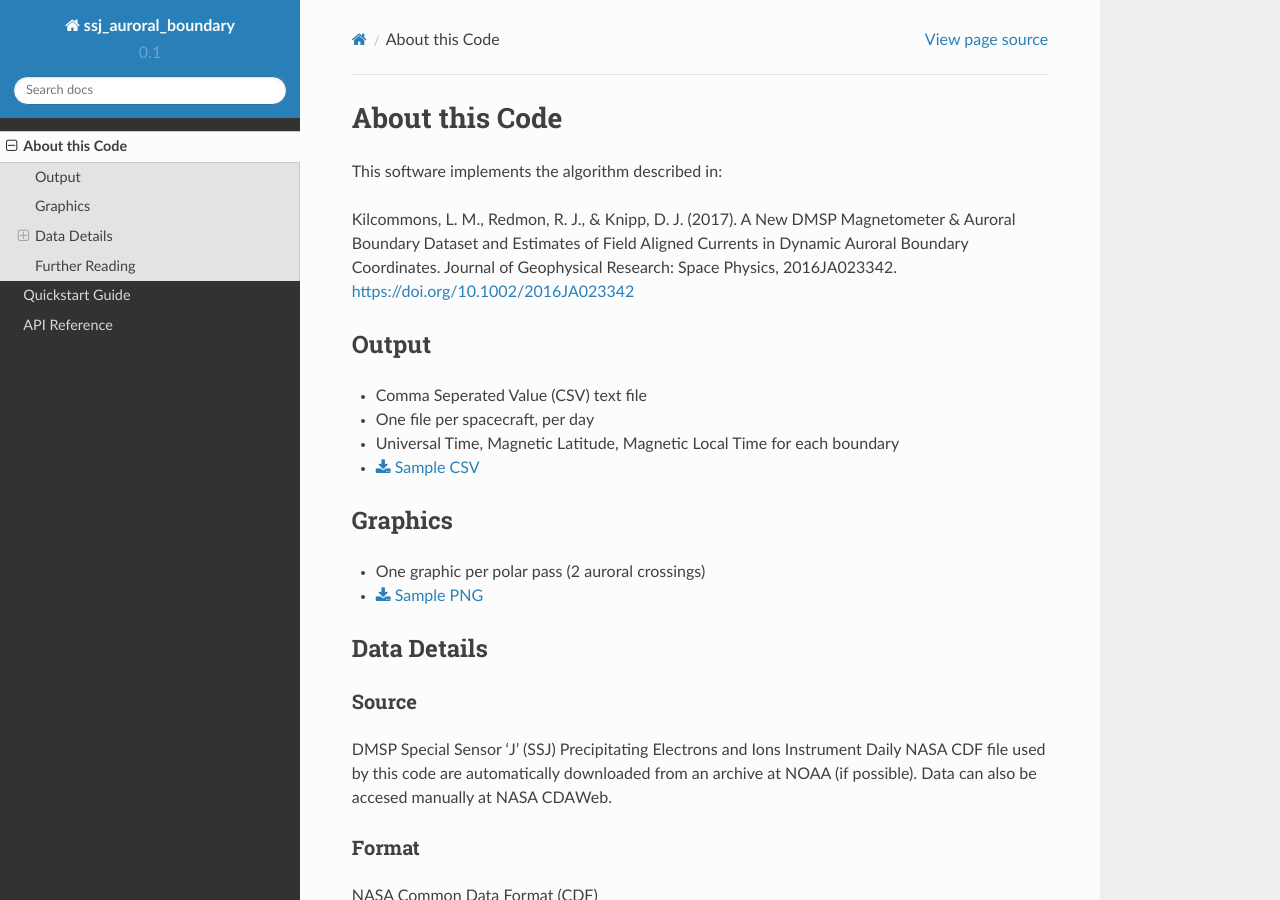
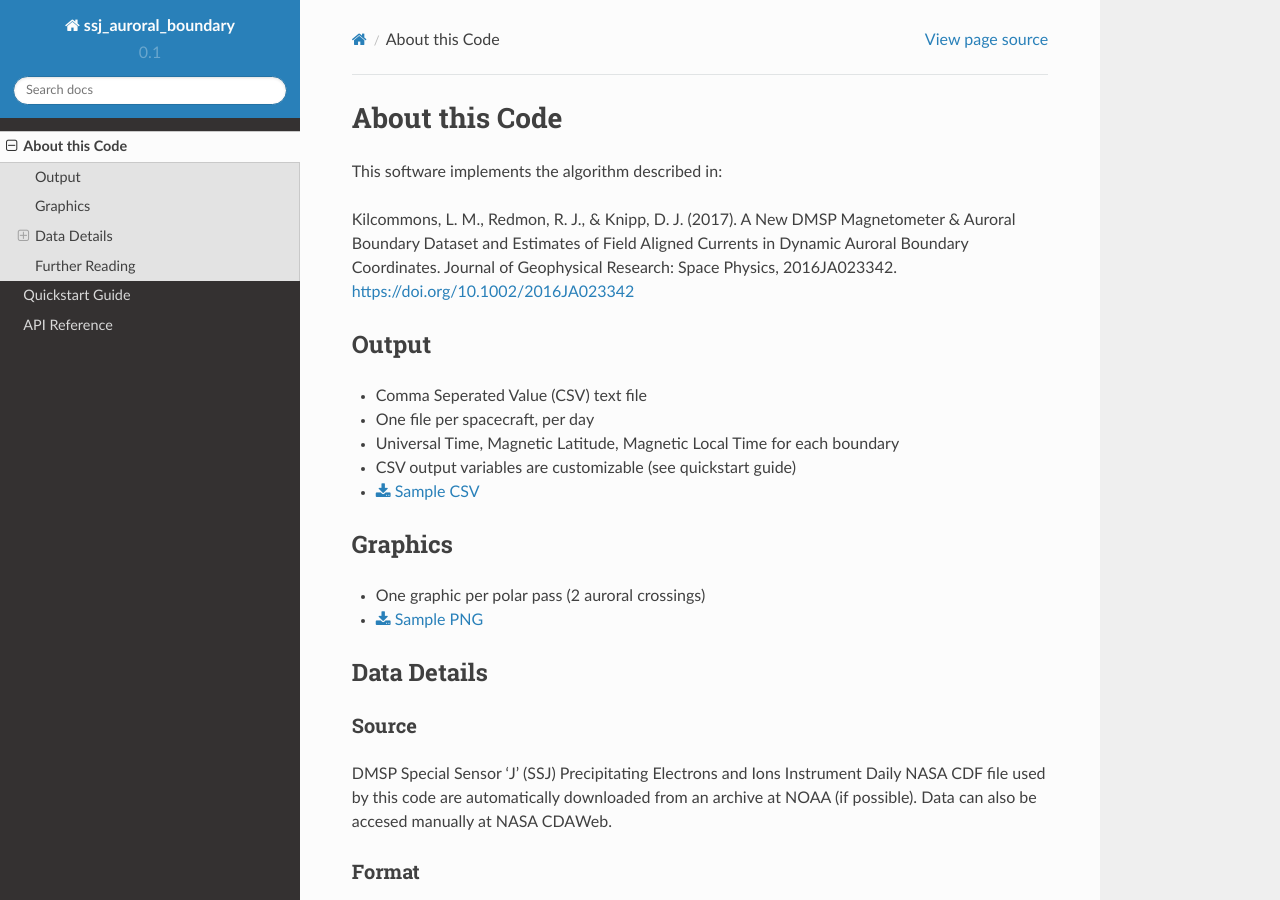
Before and after one commit to lkilcommons/ssj_auroral_boundary, a Sphinx documentation site: the page built from docs/source/about.rst, in a window 1280 px wide and 900 px high. Built offline with Sphinx 7.4.7 and the Read the Docs theme 2.0.0, drawn with Linux system fonts in a browser that asks for light colours.

Commit message:
Updated about documentation

```diff
--- a/docs/source/about.rst
+++ b/docs/source/about.rst
@@ -15,6 +15,7 @@ Output
 * Comma Seperated Value (CSV) text file
 * One file per spacecraft, per day
 * Universal Time, Magnetic Latitude, Magnetic Local Time for each boundary
+* CSV output variables are customizable (see quickstart guide)
 * :download:`Sample CSV <_static/sample_output.csv>`
 
 Graphics
--- a/docs/source/quickstart.rst
+++ b/docs/source/quickstart.rst
@@ -186,8 +186,8 @@ to specify the location in geocentric (geographic) coordinates instead:
 	csv_filename = absd.csv.csvfn
 	with open(csv_filename) as csvf:
     	column_names = csvf.readlines()[10]
+		print(column_names.replace(',','\n'))
 
-    print(column_names.replace(',','\n'))
 
 .. testoutput::
 
```
